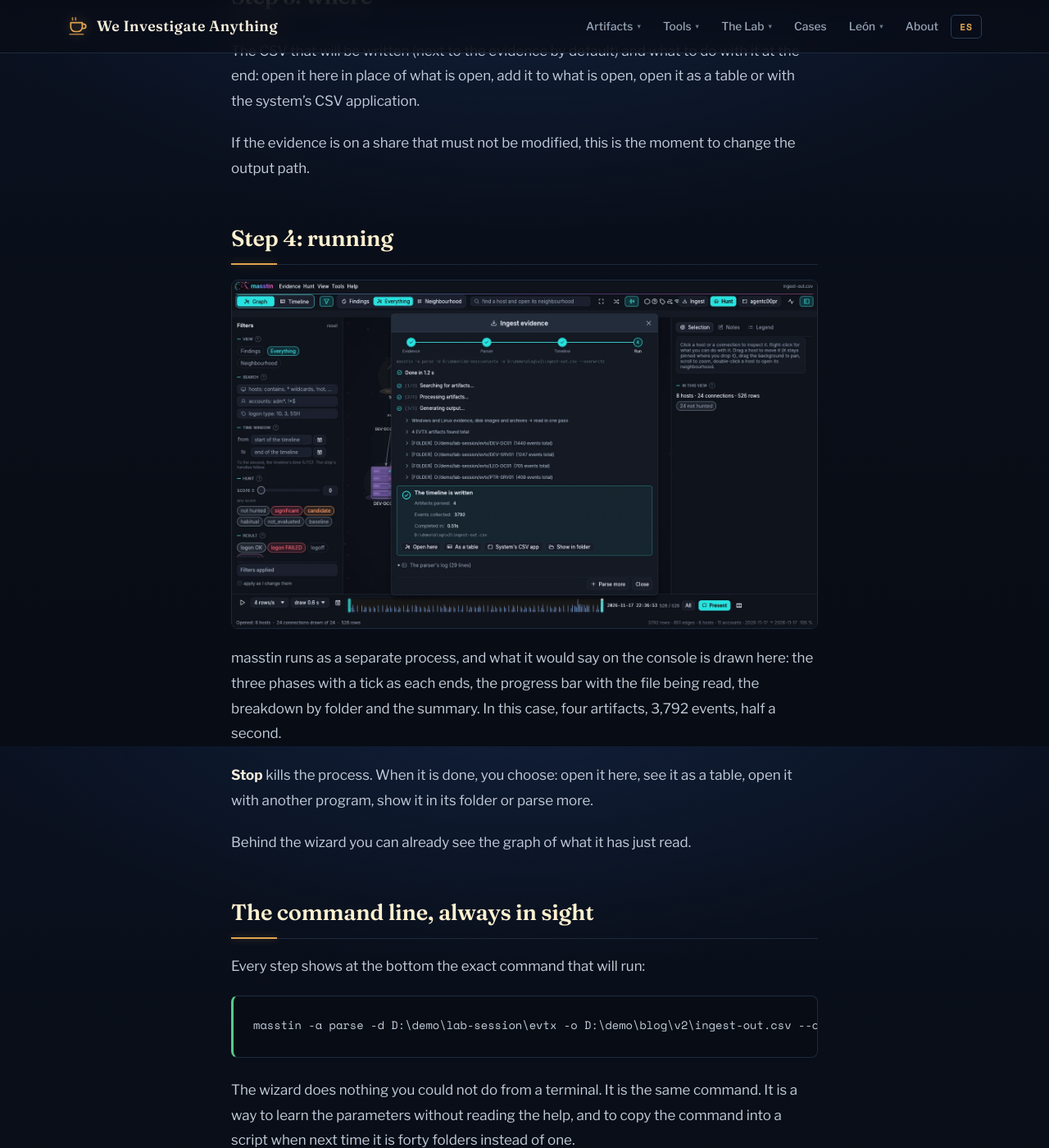
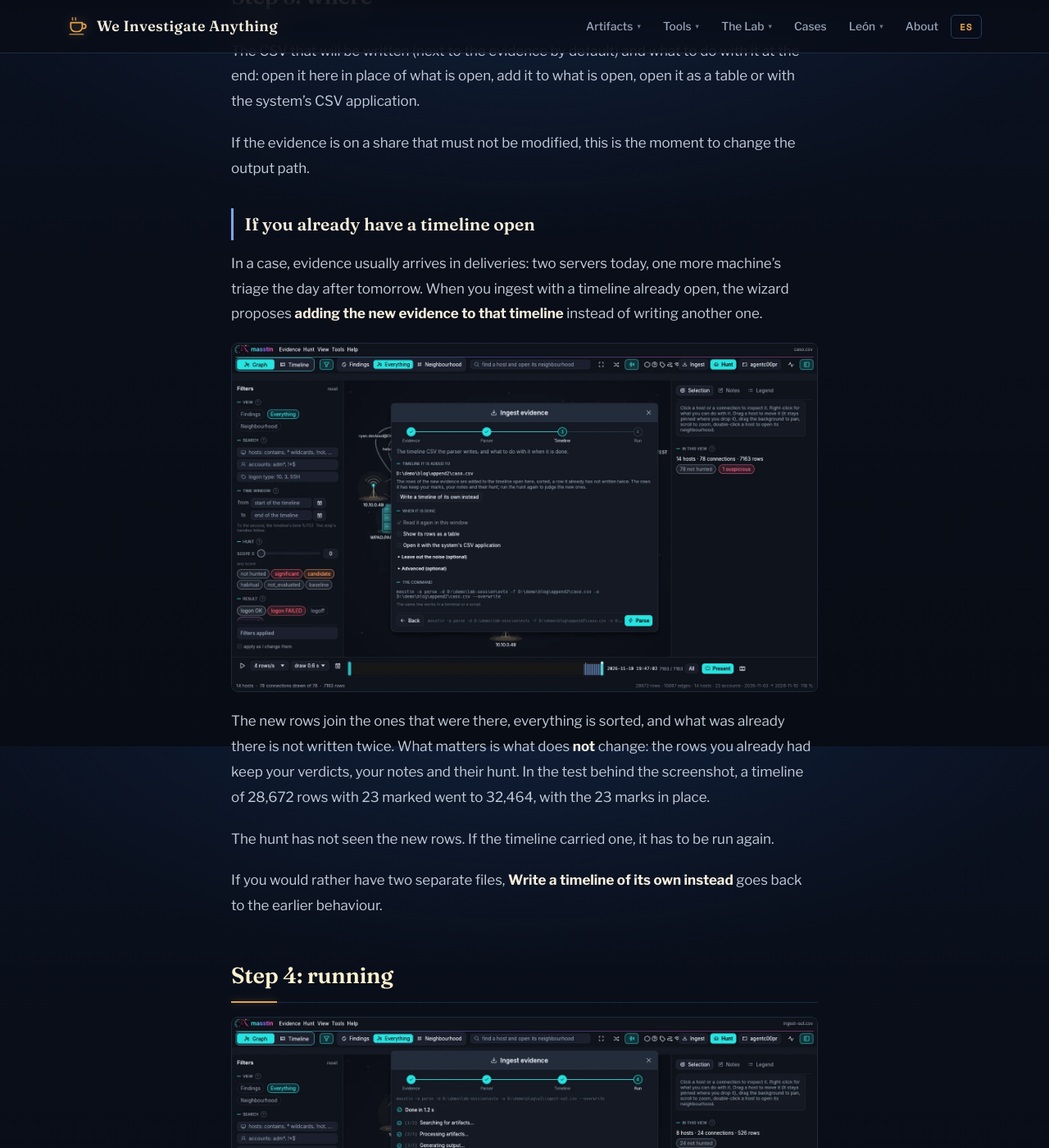
Before and after one commit to jupyterj0nes/jupyterj0nes.github.io, a Jekyll site: the page built from _posts/en/2026-11-18-masstin-viewer-ingest.md, in a window 1280 px wide and 1400 px high, scrolled down 2690 px. Shown: the whole window at 82% size. Built offline with Jekyll 4.4.1, drawn with Linux system fonts in a browser that asks for light colours; comment, search, counter and statistics services are not loaded.

Commit message:
Ingest wizard article: adding new evidence to the open timeline

```diff
--- a/_posts/en/2026-11-18-masstin-viewer-ingest.md
+++ b/_posts/en/2026-11-18-masstin-viewer-ingest.md
@@ -48,6 +48,18 @@ The CSV that will be written (next to the evidence by default) and what to do wi
 
 If the evidence is on a share that must not be modified, this is the moment to change the output path.
 
+### If you already have a timeline open
+
+In a case, evidence usually arrives in deliveries: two servers today, one more machine's triage the day after tomorrow. When you ingest with a timeline already open, the wizard proposes **adding the new evidence to that timeline** instead of writing another one.
+
+[![Step 3 with a timeline open: the wizard proposes adding the new evidence to the open timeline and shows the command, with a button to write a timeline of its own](/assets/images/viewer/i-append.webp){: style="display:block; margin: 1rem auto; max-width: 100%;" loading="lazy"}](/assets/images/viewer/i-append.webp)
+
+The new rows join the ones that were there, everything is sorted, and what was already there is not written twice. What matters is what does **not** change: the rows you already had keep your verdicts, your notes and their hunt. In the test behind the screenshot, a timeline of 28,672 rows with 23 marked went to 32,464, with the 23 marks in place.
+
+The hunt has not seen the new rows. If the timeline carried one, it has to be run again.
+
+If you would rather have two separate files, **Write a timeline of its own instead** goes back to the earlier behaviour.
+
 ## Step 4: running
 
 [![Last step, finished: the three phases ticked, the breakdown by folder with each machine's events, and the closing summary with 3,792 events](/assets/images/viewer/i-step4.webp){: style="display:block; margin: 1rem auto; max-width: 100%;" loading="lazy"}](/assets/images/viewer/i-step4.webp)
```
Also changed, not shown: _posts/es/2026-11-18-masstin-viewer-ingest.md (+12 -0 lines), assets/images/viewer/i-append.webp (added).
